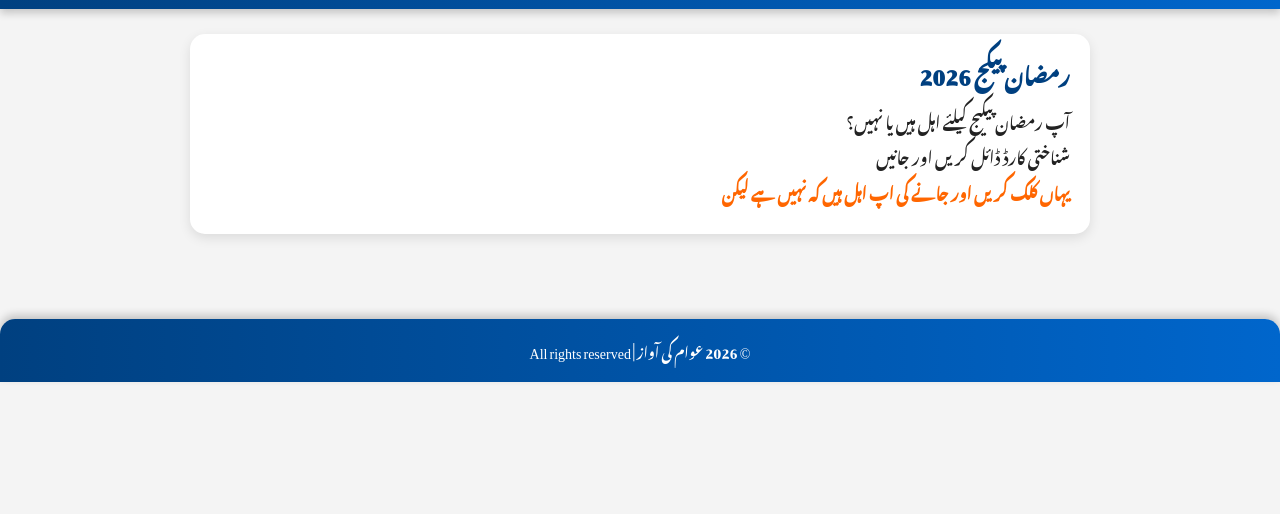
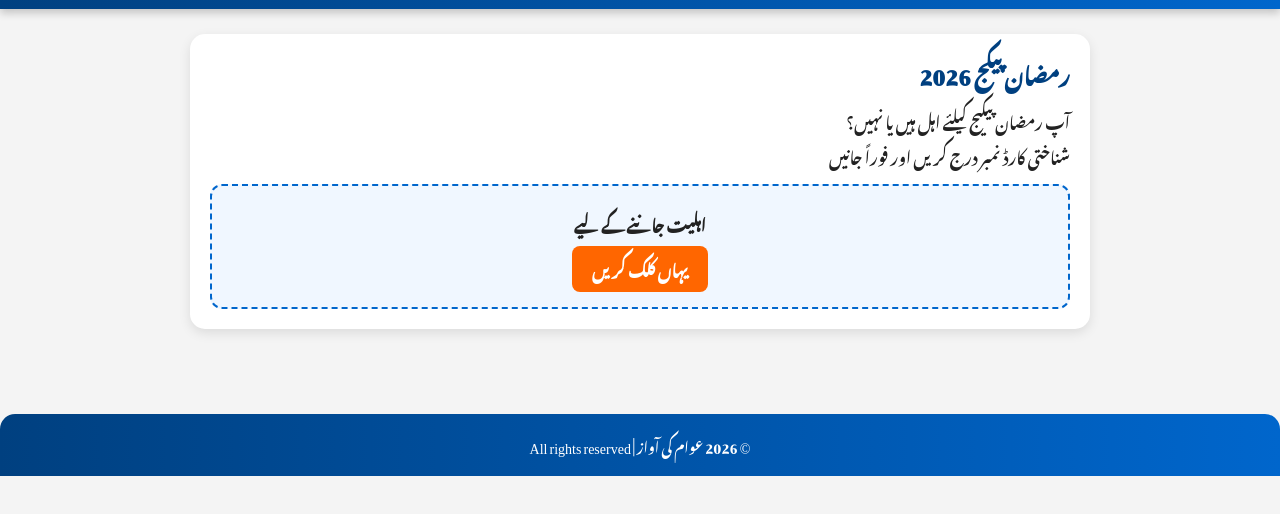
Before and after one commit to sklobin/Awam, a plain HTML site: page eligible.html in a window 1280 px wide. Shown: the part 92-606 px from the top of the page. Drawn offline with Linux system fonts and the light colour scheme; a web font is replaced by a local one.

Commit message:
Update eligible.html

```diff
--- a/eligible.html
+++ b/eligible.html
@@ -4,8 +4,10 @@
     <meta charset="UTF-8">
     <meta name="viewport" content="width=device-width, initial-scale=1.0">
     <title>AWAM KI AWAZ</title>
+
     <!-- Google Noto Nastaliq Urdu Font -->
     <link href="https://fonts.googleapis.com/css2?family=Noto+Nastaliq+Urdu&display=swap" rel="stylesheet">
+
     <style>
         body {
             margin: 0;
@@ -15,7 +17,6 @@
             line-height: 1.6;
         }
 
-        /* Header */
         header {
             background: linear-gradient(90deg, #004080, #0066cc);
             color: #fff;
@@ -26,13 +27,13 @@
             top: 0;
             z-index: 1000;
         }
+
         header h1 {
             margin: 0;
             font-size: 32px;
             text-shadow: 1px 1px 3px rgba(0,0,0,0.5);
         }
 
-        /* Main Content */
         main {
             padding: 25px;
             max-width: 900px;
@@ -45,31 +46,46 @@
             margin-bottom: 20px;
             border-radius: 15px;
             box-shadow: 0 4px 12px rgba(0,0,0,0.1);
-            transition: transform 0.3s, box-shadow 0.3s;
         }
-        .news-card:hover {
-            transform: translateY(-5px);
-            box-shadow: 0 8px 20px rgba(0,0,0,0.2);
-        }
+
         .news-card h2 {
             color: #004080;
             font-size: 22px;
             margin-top: 0;
         }
+
         .news-card p {
             margin: 10px 0;
             font-size: 16px;
         }
-        .news-card a {
-            color: #ff6600;
-            text-decoration: none;
-            font-weight: bold;
-        }
-        .news-card a:hover {
-            text-decoration: underline;
+
+        /* LINK BOX */
+        .link-box {
+            margin-top: 15px;
+            padding: 15px;
+            background: #f0f7ff;
+            border: 2px dashed #0066cc;
+            border-radius: 12px;
+            text-align: center;
         }
 
-        /* Footer */
+        .link-box a {
+            display: inline-block;
+            background: #ff6600;
+            color: #fff;
+            padding: 10px 20px;
+            border-radius: 8px;
+            font-size: 16px;
+            font-weight: bold;
+            text-decoration: none;
+            transition: all 0.3s ease;
+        }
+
+        .link-box a:hover {
+            background: #e65c00;
+            transform: scale(1.05);
+        }
+
         footer {
             background: linear-gradient(90deg, #004080, #0066cc);
             color: #fff;
@@ -79,38 +95,30 @@
             font-size: 14px;
             border-top-left-radius: 15px;
             border-top-right-radius: 15px;
-            box-shadow: 0 -4px 8px rgba(0,0,0,0.2);
-        }
-        footer a {
-            color: #ffcc00;
-            text-decoration: none;
-            font-weight: bold;
-        }
-        footer a:hover {
-            text-decoration: underline;
         }
     </style>
 </head>
 <body>
 
-    <!-- Header -->
 <header>
     <h1>AWAM KI AWAZ</h1>
 </header>
 
-    <!-- Main Content -->
 <main>
     <div class="news-card">
         <h2>رمضان پیکج 2026</h2>
         <p>آپ رمضان پیکیج کیلئے اہل ہیں یا نہیں؟</p>
-            <p>شناختی کارڈ ڈائل کریں اور جانیں</p>
-            <p><a href="https://pmrrp.nitb.gov.pk">یہاں کلک کریں اور جانے کی اپ اہل ہیں کہ نہیں ہے لیکن</a></p>
+        <p>شناختی کارڈ نمبر درج کریں اور فوراً جانیں</p>
+
+        <div class="link-box">
+            <p><strong>اہلیت جاننے کے لیے</strong></p>
+            <a href="https://pmrrp.nitb.gov.pk" target="_blank">
+                یہاں کلک کریں
+            </a>
         </div>
-
-        <!-- مزید نیوز کارڈز یہاں شامل کریں -->
+    </div>
 </main>
 
-    <!-- Footer -->
 <footer>
     © 2026 عوام کی آواز | All rights reserved
 </footer>
```
Lines whose indentation alone changed are shown as unchanged.
